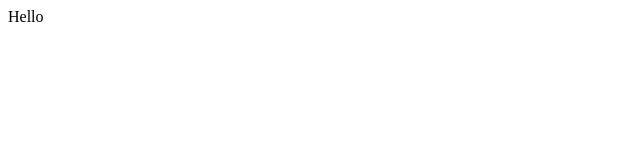
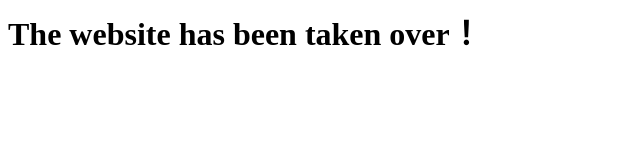
Before and after one commit to lrxgoatmessi/lrxgoatmessi.github.io, a plain HTML site: page index.html in a window 1280 px wide. Shown: the whole page, without its empty margins (0-640 px from the left). Drawn offline with Linux system fonts and the light colour scheme.

Commit message:
Update index.html

```diff
--- a/index.html
+++ b/index.html
@@ -1 +1 @@
-<p>Hello</p>
+<h1>The website has been taken over！</h1>
```
